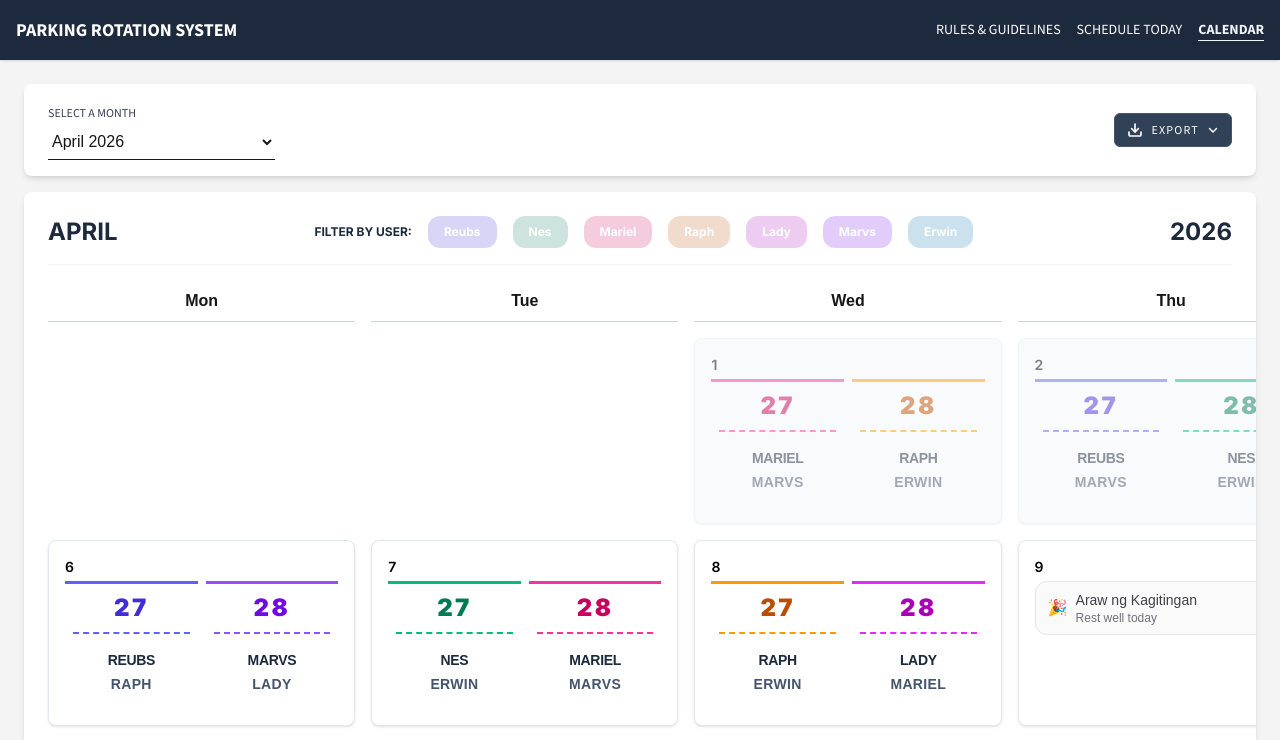
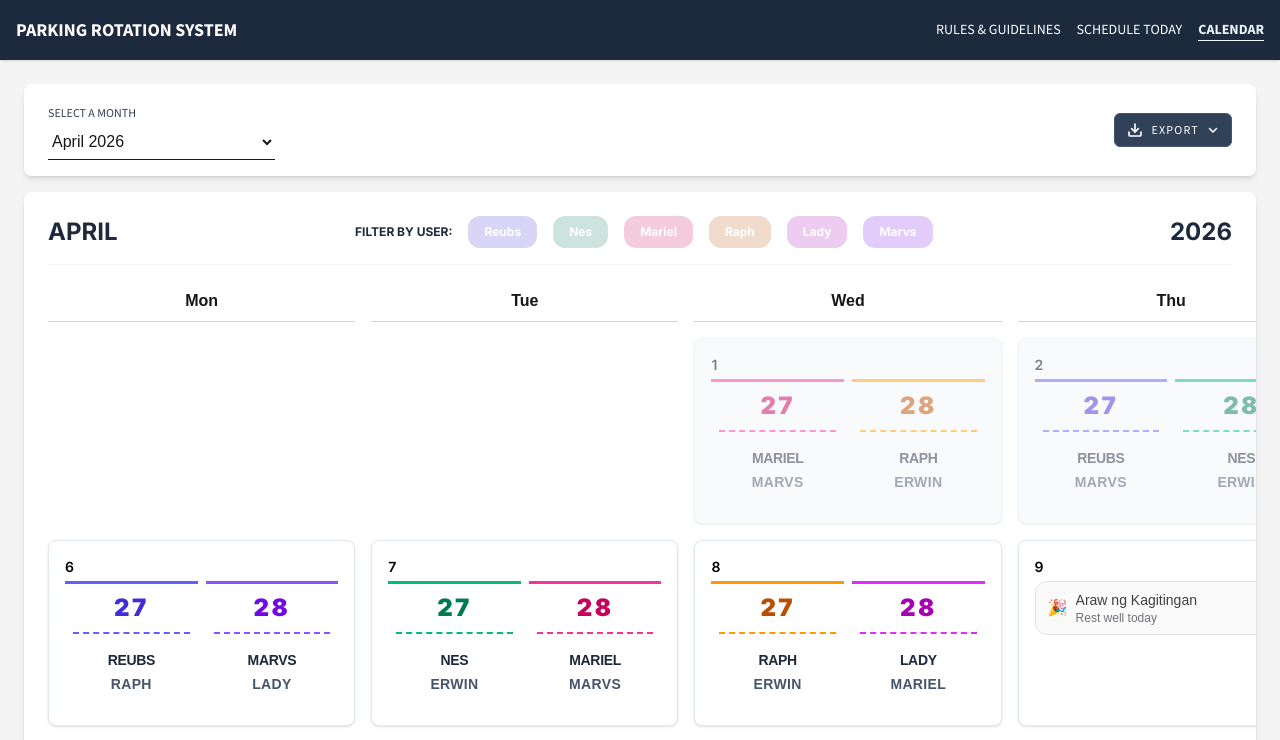
Before and after one commit to mendozamarieljoy/ai-generated-parking-rotation-app, a Next.js app: page /parking in a window 1280 px wide. Shown: the top 740 px of the page. Built offline with nearby package versions, Linux system fonts and the light colour scheme.

Commit message:
Hide removedUsers from filterUsers

```diff
--- a/src/components/FilterByUser.tsx
+++ b/src/components/FilterByUser.tsx
@@ -3,6 +3,7 @@ import { useParkingStore } from "@/lib/store";
 
 export default function FilterByUser() {
   const { filterByUsers, filteredUsers } = useParkingStore();
+  const removedUsers = ["Erwin"] // TODO: Remove entirely from codebase
 
   const onHandleClick = (isCurrentlySelected: boolean, user: string) => {
     const tempFilteredUsers = filteredUsers;
@@ -20,7 +21,7 @@ export default function FilterByUser() {
     <div className="flex flex-col md:flex-row md:items-center gap-y-2 md:gap-4">
       <p className="text-xs text-left md:text-center">Filter by user:</p>
       <div className="flex flex-wrap gap-2 md:gap-4">
-        {usersList.map((user) => {
+        {usersList.filter((name) => !removedUsers.includes(name)).map((user) => {
           const isUserFiltered = filteredUsers.includes(user);
           return (
             <button
```
